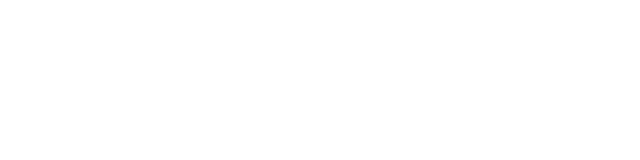
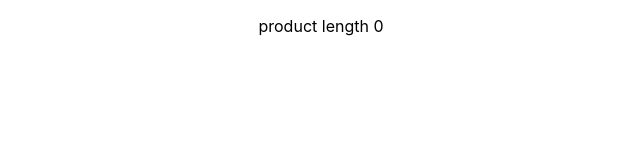
Before and after one commit to yechanchanny/redux-tutorial, a React (Create React App) app: page / in a window 1280 px wide. Shown: the top 160 px of the page, without its empty margins (319-959 px from the left). Built offline with nearby package versions, Linux system fonts and the light colour scheme.

Commit message:
20200201 - reduce

```diff
--- a/src/App.js
+++ b/src/App.js
@@ -1,13 +1,22 @@
 import React from 'react';
-import logo from './logo.svg';
 import './App.css';
+import {connect} from "react-redux";
 
-function App() {
+function App(props) {
+    console.log(props);
   return (
     <div className="App">
-
+        <p>product length {props.aaa.length}</p>
     </div>
   );
 }
 
-export default App;
+// subscribe : 스토어의 state를 props 매핑
+const  mapStateToProps = (state) => ({
+  //왼쪽은 props, 오른쪽은 store의 state
+  aaa: state.productReducer,
+  bbb: state.userReducer
+});
+
+//HoC, 커링 펑션
+export default connect(mapStateToProps)(App);
--- a/src/redux/reducers/index.js
+++ b/src/redux/reducers/index.js
@@ -3,6 +3,6 @@ import {productReducer} from "./product";
 import {userReducer} from "./user";
 
 export const allReducers = combineReducers({
-    product : productReducer,
-    user: userReducer
+    productReducer,
+    userReducer
 });
--- a/src/redux/store.js
+++ b/src/redux/store.js
@@ -1,6 +1,6 @@
 import {createStore} from "redux";
 import {allReducers} from "./reducers";
 
-export const store = createStore(allReducers, window.__REDUX_DEVTOOLS_EXTENSION__ && window.__REDUX_DEVTOOLS_EXTENSION__());
-console.log(store);
-console.log(store.getState());
+export const store = createStore(
+    allReducers,
+    window.__REDUX_DEVTOOLS_EXTENSION__ && window.__REDUX_DEVTOOLS_EXTENSION__());
```
